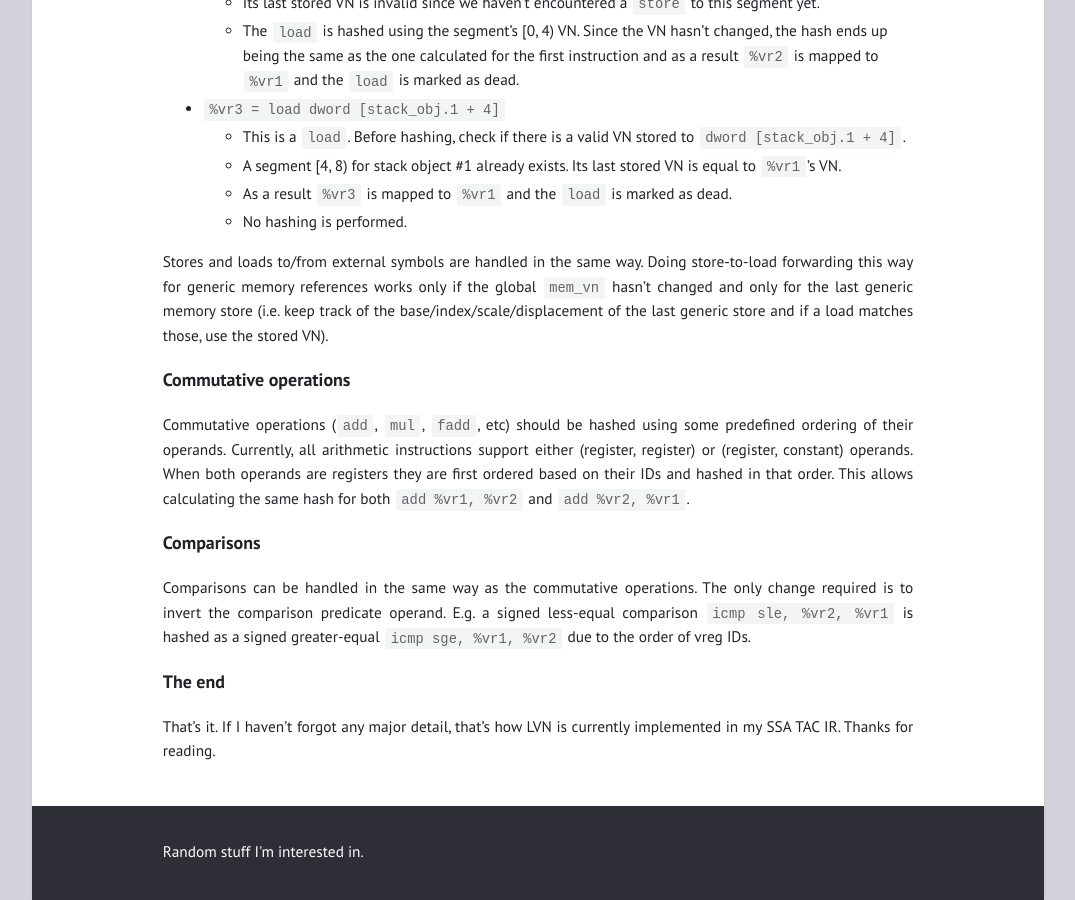
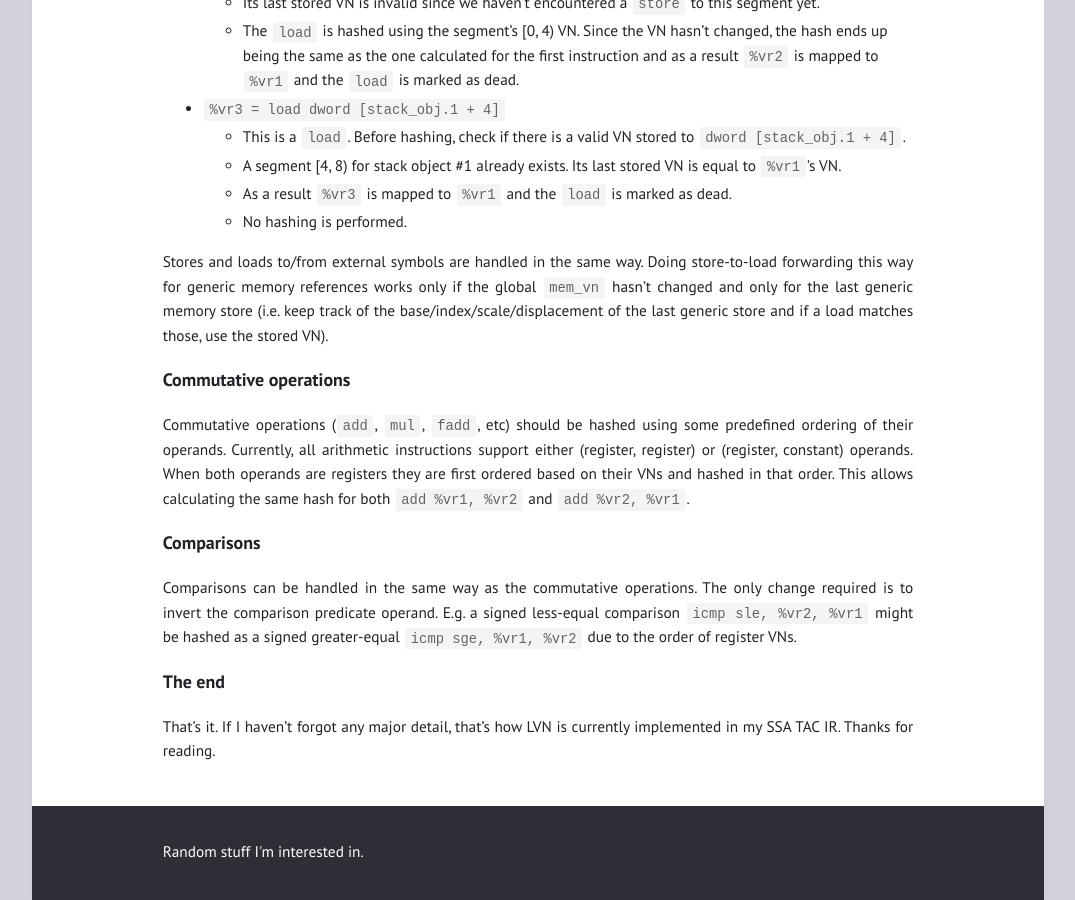
Before and after one commit to jdryg/jdryg.github.io, a Jekyll site: the page built from _posts/2026-01-06-local-value-numbering.markdown, in a window 1280 px wide and 900 px high, scrolled down 5284 px. Shown: the whole window, without its empty margins (102-1177 px from the left). Built offline with Jekyll 4.4.1, drawn with Linux system fonts in a browser that asks for light colours; our own code applies the rules of GitHub Pages for plain Markdown files.

Commit message:
lvn: fixed description of hashing commutative ops and comparisons

```diff
--- a/_posts/2026-01-06-local-value-numbering.markdown
+++ b/_posts/2026-01-06-local-value-numbering.markdown
@@ -193,11 +193,11 @@ Stores and loads to/from external symbols are handled in the same way. Doing sto
 
 ### Commutative operations
 
-Commutative operations (`add`, `mul`, `fadd`, etc) should be hashed using some predefined ordering of their operands. Currently, all arithmetic instructions support either (register, register) or (register, constant) operands. When both operands are registers they are first ordered based on their IDs and hashed in that order. This allows calculating the same hash for both `add %vr1, %vr2` and `add %vr2, %vr1`.
+Commutative operations (`add`, `mul`, `fadd`, etc) should be hashed using some predefined ordering of their operands. Currently, all arithmetic instructions support either (register, register) or (register, constant) operands. When both operands are registers they are first ordered based on their VNs and hashed in that order. This allows calculating the same hash for both `add %vr1, %vr2` and `add %vr2, %vr1`.
 
 ### Comparisons
 
-Comparisons can be handled in the same way as the commutative operations. The only change required is to invert the comparison predicate operand. E.g. a signed less-equal comparison `icmp sle, %vr2, %vr1` is hashed as a signed greater-equal `icmp sge, %vr1, %vr2` due to the order of vreg IDs.
+Comparisons can be handled in the same way as the commutative operations. The only change required is to invert the comparison predicate operand. E.g. a signed less-equal comparison `icmp sle, %vr2, %vr1` might be hashed as a signed greater-equal `icmp sge, %vr1, %vr2` due to the order of register VNs.
 
 ### The end
 
```
